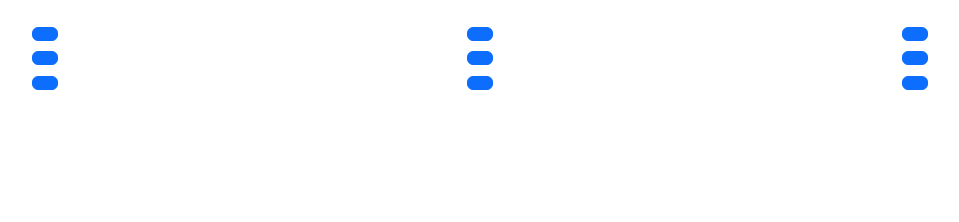
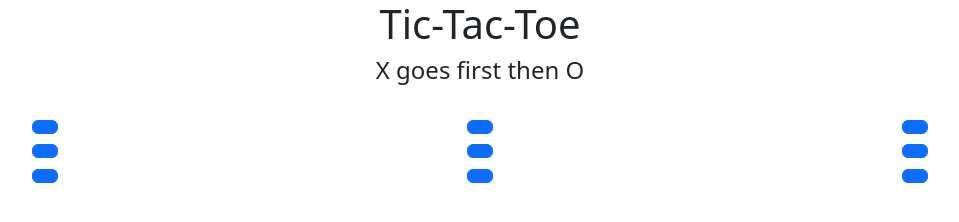
Before and after one commit to Anansi86/tic-tac-toe, a plain HTML site: page index.html in a window 1280 px wide. Shown: the whole page, without its empty margins (160-1119 px from the left). Drawn offline with nearby package versions, Linux system fonts and the light colour scheme.

Commit message:
center text

```diff
--- a/css/styles.css
+++ b/css/styles.css
@@ -22,3 +22,7 @@
 .btn-group button:hover {
   background-color: #3e8e41;
 }
+
+h1, h4 {
+  text-align: center;
+}
--- a/index.html
+++ b/index.html
@@ -9,6 +9,8 @@
     <link rel="stylesheet" href="css/styles.css">
 </head>
 <body>
+    <h1>Tic-Tac-Toe</h1>
+    <h4>X goes first then O</h4>
     <div id="app"></div>
     <script src="js/main.js"></script>
 </body>
```
Lines whose indentation alone changed are shown as unchanged.
